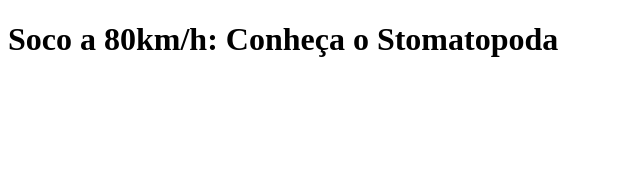
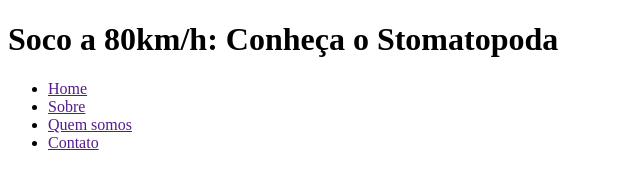
Before and after one commit to gletisonjr/tribe_exercises, a plain HTML site: page exercicio.html in a window 1280 px wide. Shown: the whole page, without its empty margins (0-640 px from the left). Drawn offline with Linux system fonts and the light colour scheme.

Commit message:
adicionando links

```diff
--- a/exercicio.html
+++ b/exercicio.html
@@ -14,6 +14,16 @@
 
 		<header>
 			<h1>Soco a 80km/h: Conheça o Stomatopoda</h1>
+
+			<nav>
+				<ul>
+					<li><a href="">Home</a></li>
+					<li><a href="">Sobre</a></li>
+					<li><a href="">Quem somos</a></li>
+					<li><a href="">Contato</a></li>
+				</ul>
+			</nav>
+
 		</header>
 
   </body>
```
Also changed, not shown: 1 other file.
